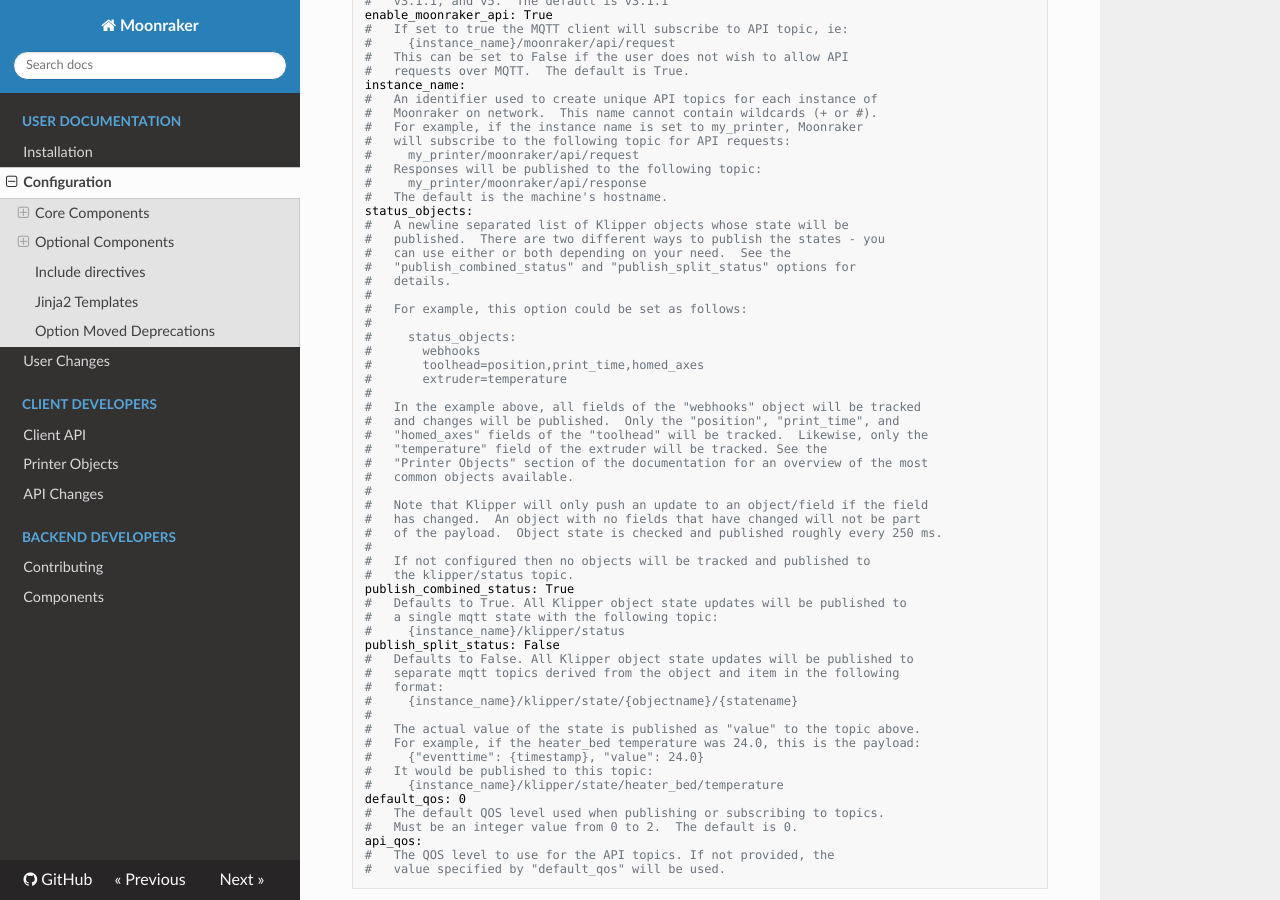
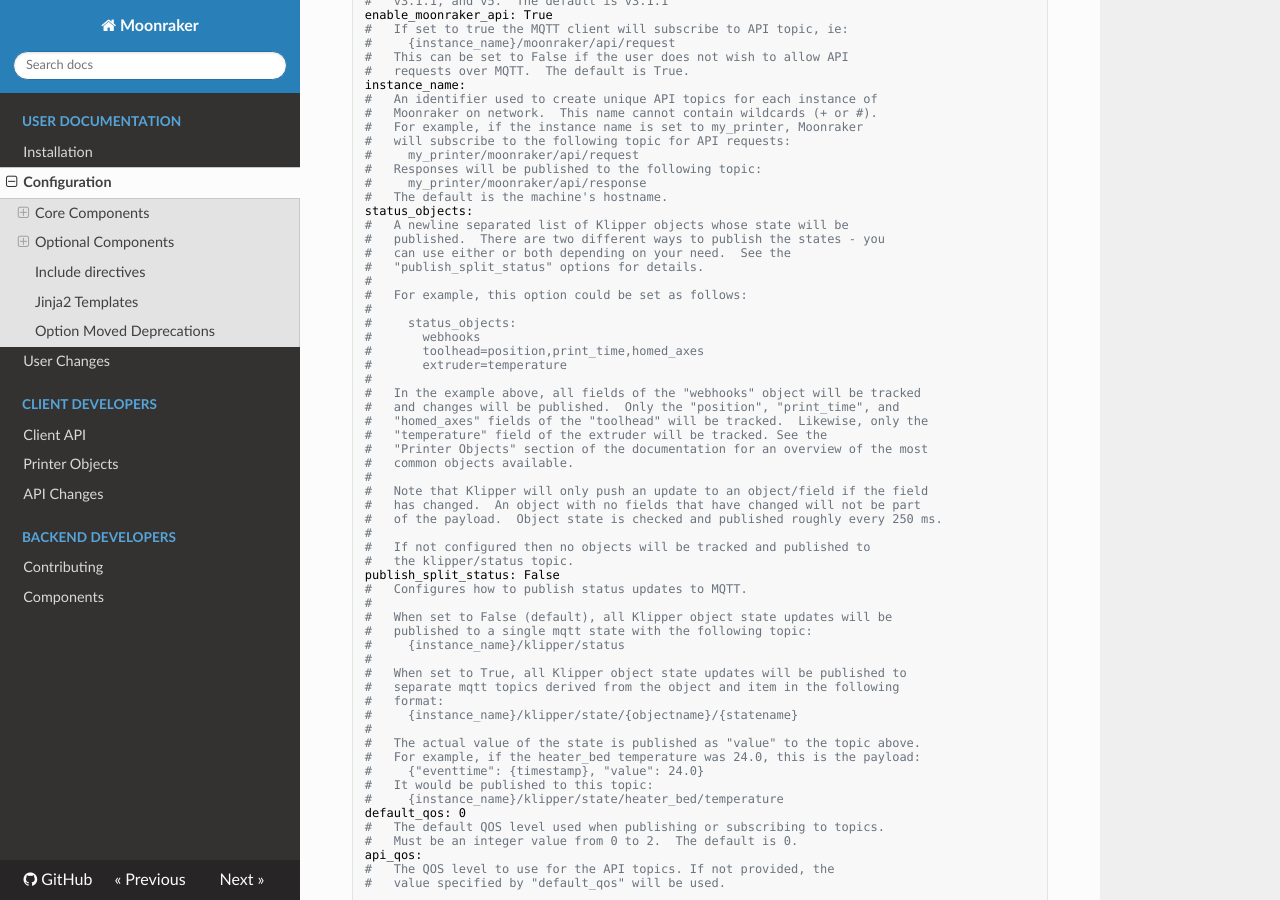
Before and after one commit to Arksine/moonraker, an MkDocs documentation site: the page built from docs/configuration.md, in a window 1280 px wide and 900 px high, scrolled down 24371 px. Built offline with MkDocs 1.6.1, drawn with Linux system fonts in a browser that asks for light colours; nearby versions of some CDN libraries.

Commit message:
Update configuration options to only use publish_split_status

```diff
--- a/docs/configuration.md
+++ b/docs/configuration.md
@@ -1486,8 +1486,7 @@ status_objects:
 #   A newline separated list of Klipper objects whose state will be
 #   published.  There are two different ways to publish the states - you
 #   can use either or both depending on your need.  See the
-#   "publish_combined_status" and "publish_split_status" options for
-#   details.
+#   "publish_split_status" options for details.
 #
 #   For example, this option could be set as follows:
 #
@@ -1509,12 +1508,14 @@ status_objects:
 #
 #   If not configured then no objects will be tracked and published to
 #   the klipper/status topic.
-publish_combined_status: True
-#   Defaults to True. All Klipper object state updates will be published to
-#   a single mqtt state with the following topic:
+publish_split_status: False
+#   Configures how to publish status updates to MQTT.
+#
+#   When set to False (default), all Klipper object state updates will be
+#   published to a single mqtt state with the following topic:
 #     {instance_name}/klipper/status
-publish_split_status: False
-#   Defaults to False. All Klipper object state updates will be published to
+#
+#   When set to True, all Klipper object state updates will be published to
 #   separate mqtt topics derived from the object and item in the following
 #   format:
 #     {instance_name}/klipper/state/{objectname}/{statename}
```
Also changed, not shown: 1 other file.
